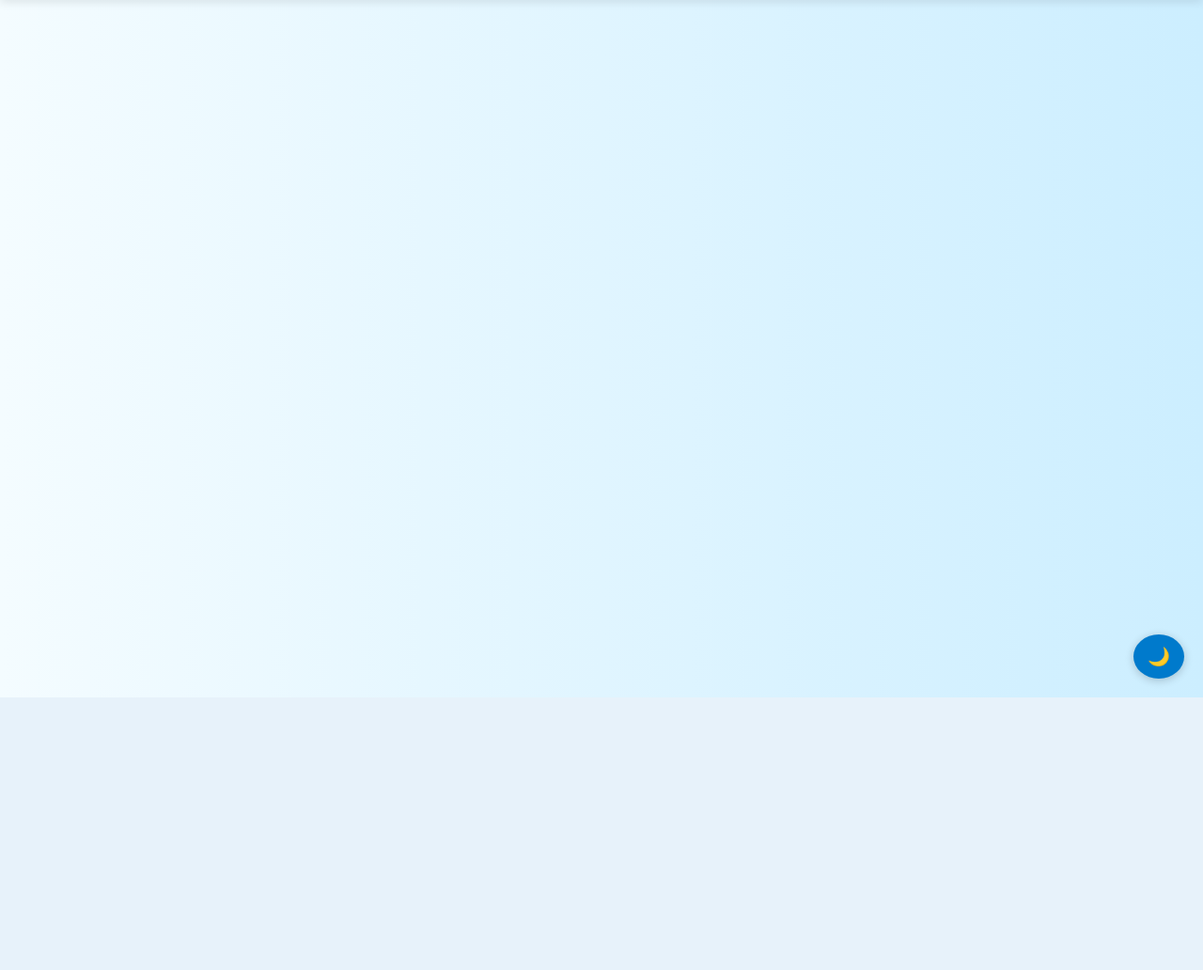
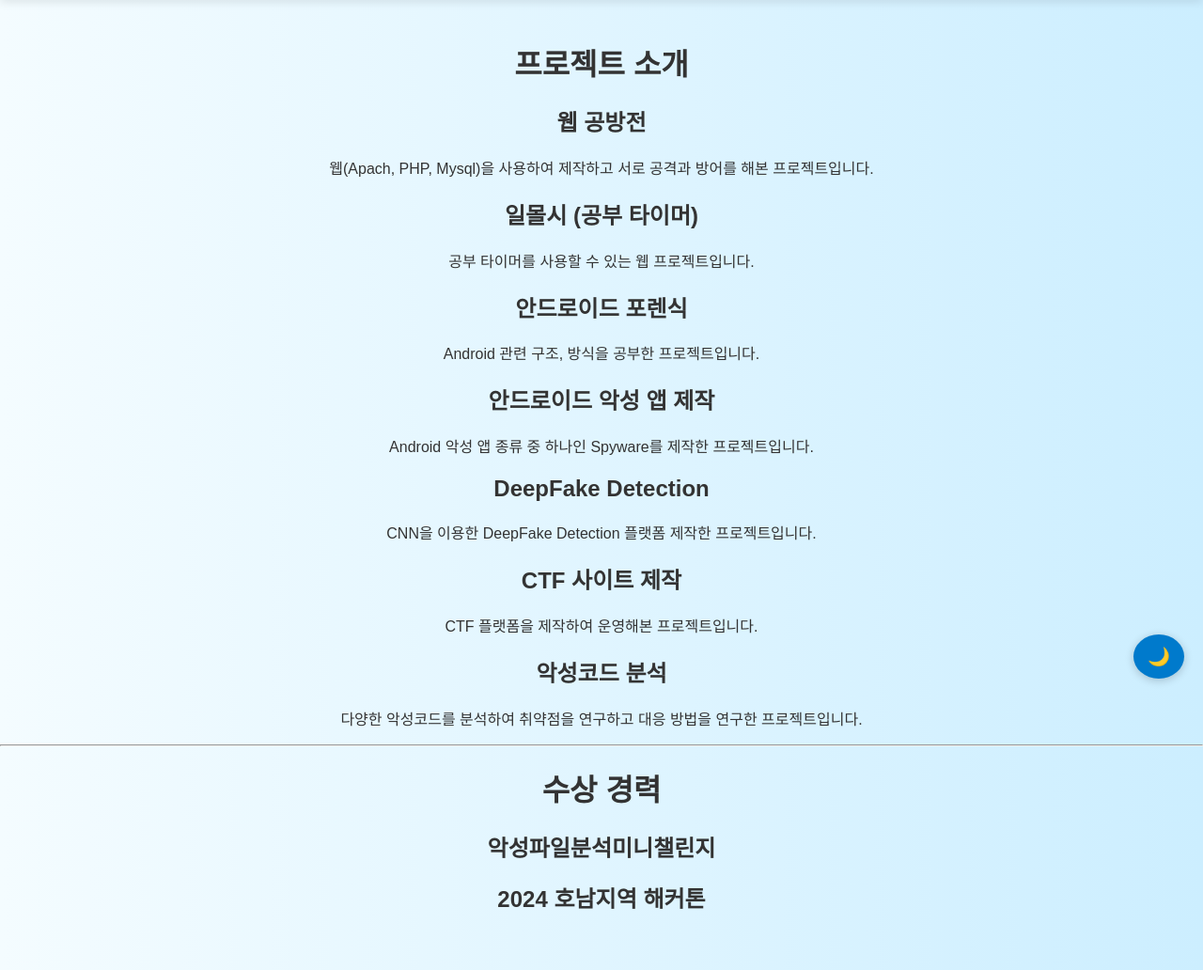
Before and after one commit to EunJunPark/cloud_Docker, a Flask app: page /project in a window 1280 px wide. Shown: the part 58-1090 px from the top of the page at 94% size. Before the commit the page ends 800 px from the top, so only its background shows below. Run offline with Flask 2, Linux system fonts and the light colour scheme.

Commit message:
project add

```diff
--- a/pages/routes.py
+++ b/pages/routes.py
@@ -1,4 +1,4 @@
-from flask import Flask, render_template, request, redirect, url_for
+from flask import Flask, render_template, request, redirect, url_for, flash
 from db.db import get_cursor
 
 def setup_routes(app):
@@ -44,4 +44,34 @@ def setup_routes(app):
 
     @app.route('/delete_post/<int:idx>', methods=['POST'])
     def delete_post(idx):
+        """게시글 삭제 (비밀번호 확인)"""
+        pw = request.form.get("pw")  # 입력된 비밀번호 가져오기
+
+        if not pw:
+            flash("비밀번호를 입력하세요.", "danger")
+            return redirect(url_for('contact'))
+
+        cursor, db = get_cursor()
+
+        # 삭제할 게시글의 비밀번호 가져오기
+        cursor.execute("SELECT pw FROM board WHERE idx = %s", (idx,))
+        post = cursor.fetchone()
+
+        if not post:
+            flash("존재하지 않는 게시글입니다.", "danger")
+            db.close()
+            return redirect(url_for('contact'))
+
+        # 입력한 비밀번호가 게시글 비밀번호와 일치하는지 확인
+        if post['pw'] != pw:
+            flash("비밀번호가 틀렸습니다.", "danger")
+            db.close()
+            return redirect(url_for('contact'))
+
+        # 게시글 삭제
+        cursor.execute("DELETE FROM board WHERE idx = %s", (idx,))
+        db.commit()
+        db.close()
+
+        flash("게시글이 삭제되었습니다.", "success")
         return redirect(url_for('contact'))
--- a/pages/templates/project.html
+++ b/pages/templates/project.html
@@ -3,5 +3,50 @@
 {% block title %}Project - MyPage{% endblock %}
 
 {% block content %}
+    <h1 class="page-title">프로젝트 소개</h1>
 
+    <section class="projects">
+        <div class="project">
+            <h2>웹 공방전</h2>
+            <p>웹(Apach, PHP, Mysql)을 사용하여 제작하고 서로 공격과 방어를 해본 프로젝트입니다.</p>
+        </div>
+
+        <div class="project">
+            <h2>일몰시 (공부 타이머)</h2>
+            <p>공부 타이머를 사용할 수 있는 웹 프로젝트입니다.</p>
+        </div>
+
+        <div class="project">
+            <h2>안드로이드 포렌식</h2>
+            <p>Android 관련 구조, 방식을 공부한 프로젝트입니다.</p>
+        </div>
+
+        <div class="project">
+            <h2>안드로이드 악성 앱 제작</h2>
+            <p>Android 악성 앱 종류 중 하나인 Spyware를 제작한 프로젝트입니다.</p>
+        </div>
+
+        <div class="project">
+            <h2>DeepFake Detection</h2>
+            <p>CNN을 이용한 DeepFake Detection 플랫폼 제작한 프로젝트입니다.</p>
+        </div>
+
+        <div class="project">
+            <h2>CTF 사이트 제작</h2>
+            <p>CTF 플랫폼을 제작하여 운영해본 프로젝트입니다.</p>
+        </div>
+
+        <div class="project">
+            <h2>악성코드 분석</h2>
+            <p>다양한 악성코드를 분석하여 취약점을 연구하고 대응 방법을 연구한 프로젝트입니다.</p>
+        </div>
+    </section>
+    <hr>
+    <h1 class="page-title">수상 경력</h1>
+    <div class="project">
+        <h2>악성파일분석미니챌린지</h2>
+        <h2>2024 호남지역 해커톤</h2>
+
+
+    </div>
 {% endblock %}
```
